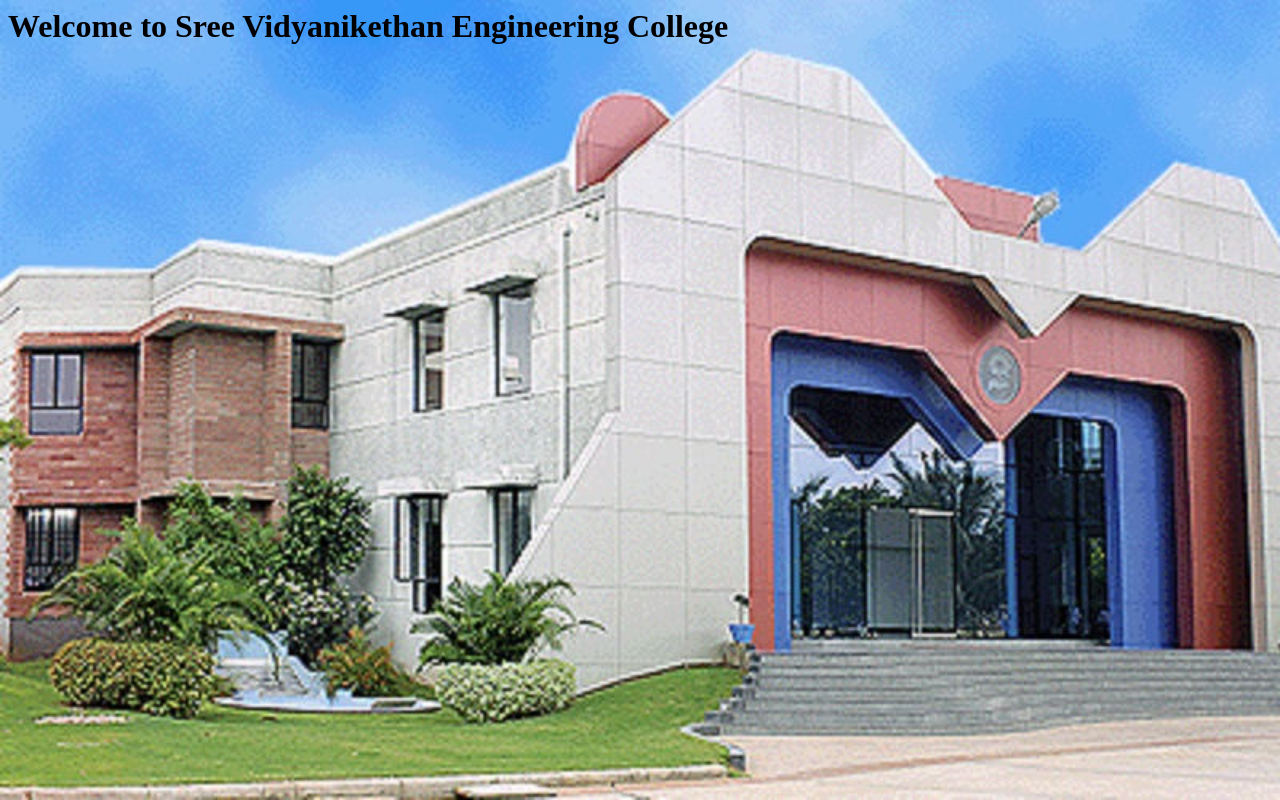
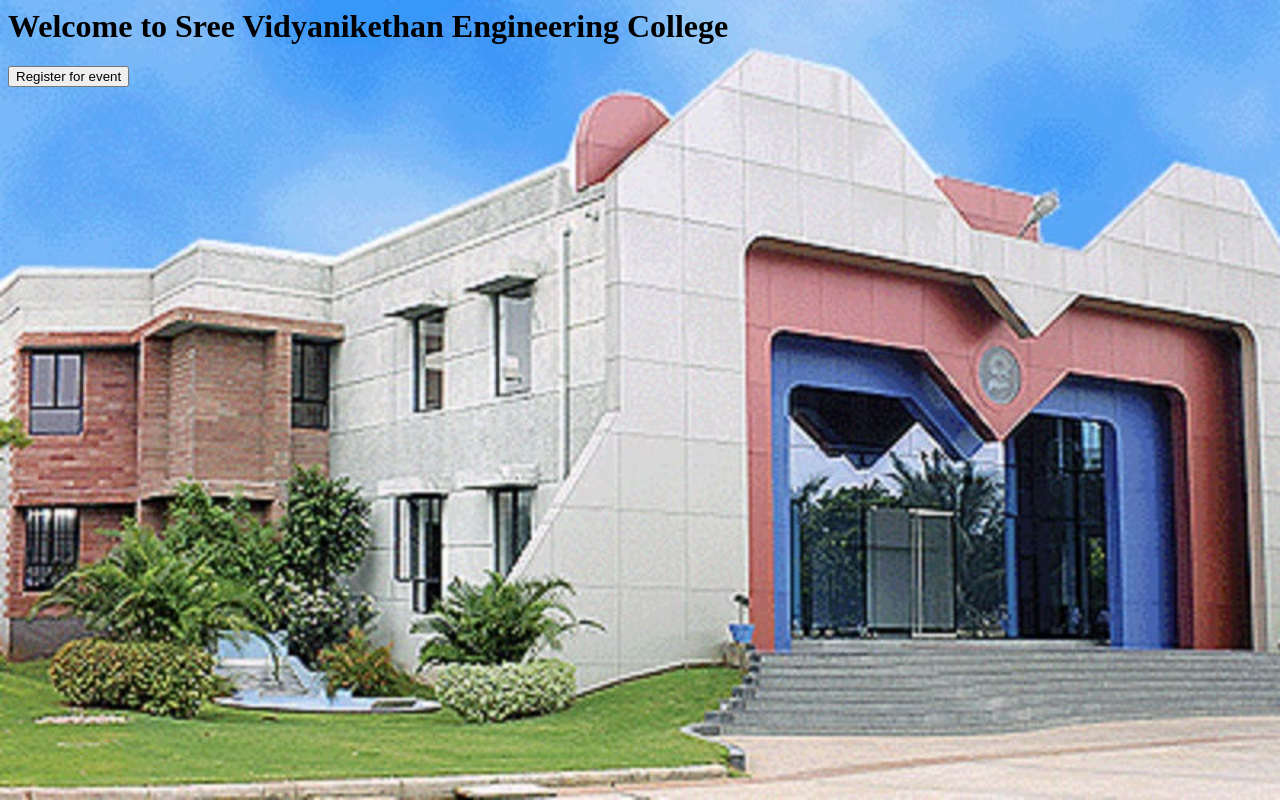
Before and after one commit to javali444/sample, a plain HTML site: page index.html in a window 1280 px wide. Drawn offline with Linux system fonts and the light colour scheme.

Commit message:
update index.html

```diff
--- a/index.html
+++ b/index.html
@@ -11,5 +11,6 @@
   <head>
   <body>
 	<h1>Welcome to Sree Vidyanikethan Engineering College</h1>
+	<a href="registration.html"><input type="button" value="Register for event"</a>
   </body>
 </html>
```
